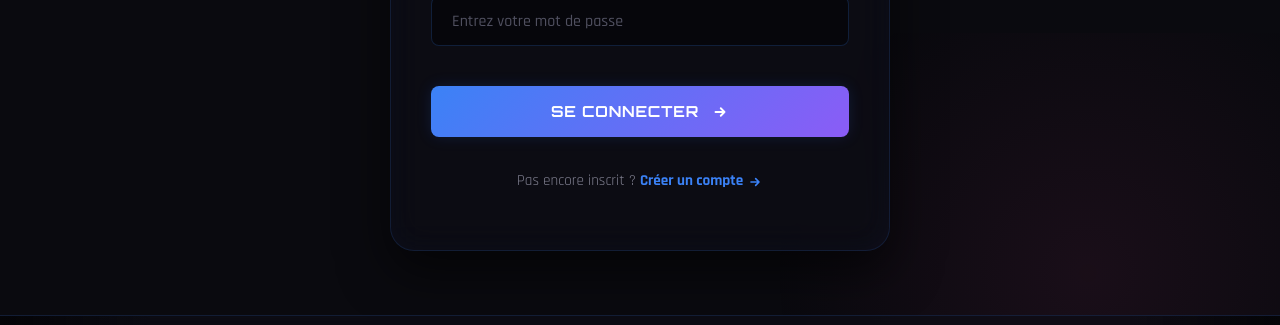
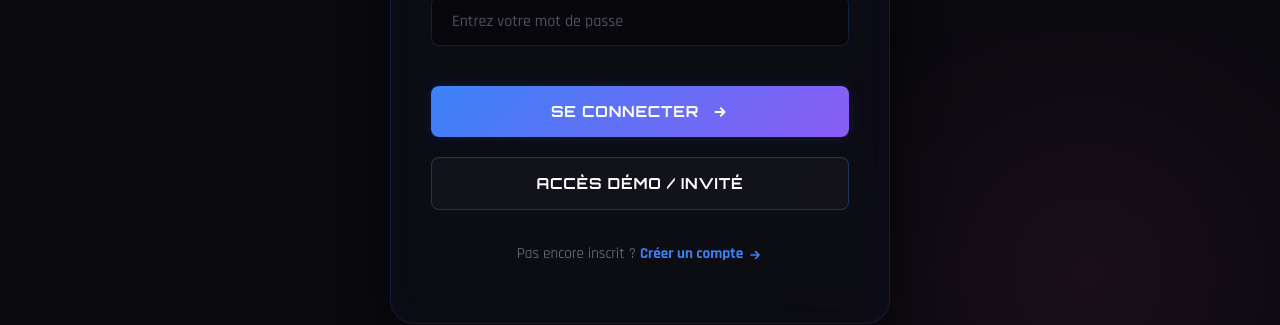
Before and after one commit to adamaarbouba/NextLevel-E-Sport, a Next.js app: page /login in a window 1280 px wide. Shown: the part 407-732 px from the top of the page. Built offline with nearby package versions, Linux system fonts and the light colour scheme.

Commit message:
Add Guest/Demo access button to bypass login forms and immediately view player profile page

```diff
--- a/app/login/login.module.css
+++ b/app/login/login.module.css
@@ -137,6 +137,33 @@
   cursor: not-allowed;
 }
 
+.authBtnSecondary {
+  width: 100%;
+  background: rgba(255, 255, 255, 0.03);
+  border: 1px solid rgba(59, 130, 246, 0.3);
+  color: #ffffff;
+  border-radius: 8px;
+  padding: 1rem;
+  font-family: var(--font-orbitron), sans-serif;
+  font-weight: 700;
+  text-transform: uppercase;
+  letter-spacing: 0.05em;
+  font-size: 0.95rem;
+  cursor: pointer;
+  transition: all 0.3s ease;
+  display: flex;
+  align-items: center;
+  justify-content: center;
+  gap: 0.75rem;
+  margin-top: 0.75rem;
+}
+
+.authBtnSecondary:hover:not(:disabled) {
+  background: rgba(59, 130, 246, 0.1);
+  border-color: #3b82f6;
+  box-shadow: 0 0 15px rgba(59, 130, 246, 0.2);
+}
+
 .authBtnIcon {
   width: 18px;
   height: 18px;
--- a/app/login/page.js
+++ b/app/login/page.js
@@ -29,6 +29,30 @@ export default function Login() {
         router.push("/profile");
       }, 500);
     }, 1000);
+  };
+
+  const handleGuestLogin = () => {
+    setLoading(true);
+    setMessage("");
+    setError("");
+
+    setTimeout(() => {
+      localStorage.setItem(
+        "user",
+        JSON.stringify({
+          email: "guest@nextlevel.gg",
+          username: "Jaquan (Invité)",
+          firstName: "Jaquan",
+          lastName: "Guest",
+        })
+      );
+      window.dispatchEvent(new Event("authChange"));
+      setLoading(false);
+      setMessage("Connexion en tant qu'invité... Redirection...");
+      setTimeout(() => {
+        router.push("/profile");
+      }, 500);
+    }, 800);
   };
 
   return (
@@ -73,6 +97,7 @@ export default function Login() {
             </div>
           )}
 
+          <div style={{ display: "flex", flexDirection: "column", gap: "0.5rem" }}>
             <button type="submit" className={styles.authBtn} disabled={loading}>
               <span>{loading ? "Connexion..." : "Se connecter"}</span>
               {!loading && (
@@ -91,6 +116,16 @@ export default function Login() {
                 </svg>
               )}
             </button>
+
+            <button
+              type="button"
+              onClick={handleGuestLogin}
+              className={styles.authBtnSecondary}
+              disabled={loading}
+            >
+              <span>Accès Démo / Invité</span>
+            </button>
+          </div>
         </form>
 
         <p className={styles.authFooterText}>
```
Lines whose indentation alone changed are shown as unchanged.
